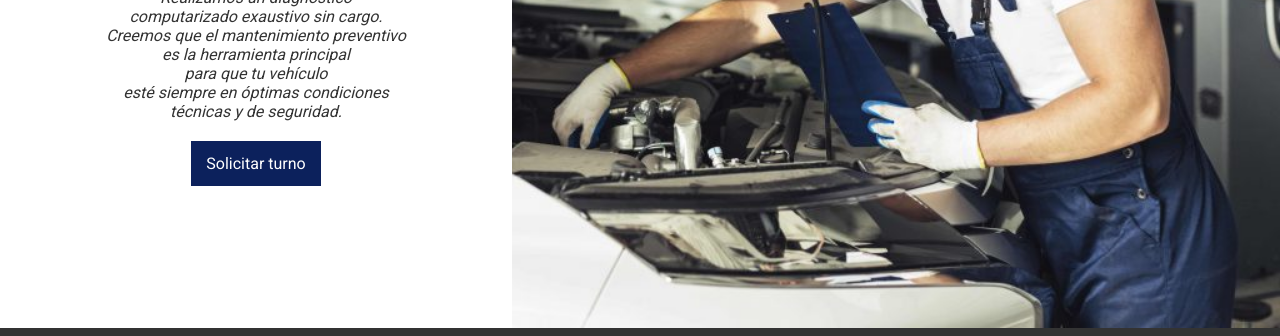
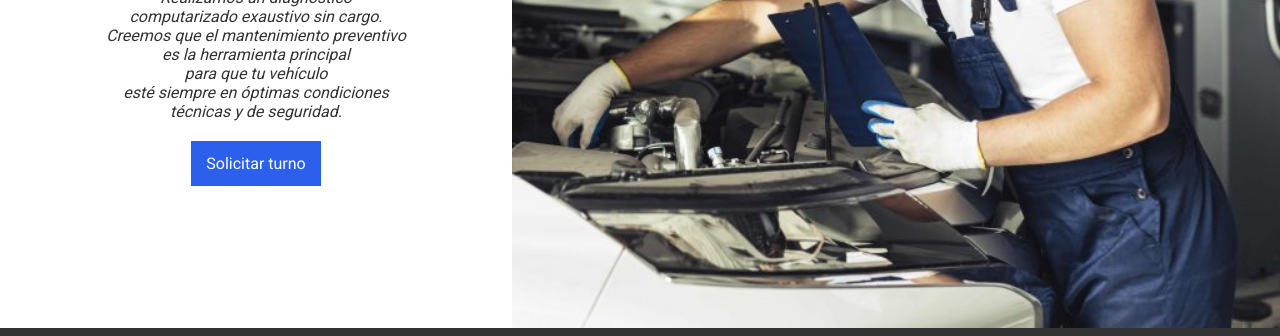
Before and after one commit to canuzamdq/GarageServices, a plain HTML site: page pages/diagnostico.html in a window 1280 px wide. In both pictures the pointer is over the element "Solicitar turno". Shown: the part 376-712 px from the top of the page. Drawn offline with Linux system fonts and the light colour scheme.

Commit message:
animación botones de pages

```diff
--- a/css/styles.css
+++ b/css/styles.css
@@ -22,7 +22,7 @@ a {
     flex-direction: column;
     justify-content: center;
     animation-name: headerAnimate;
-    animation-duration: 20s;
+    animation-duration: 30s;
     animation-iteration-count: infinite ;
 }
 
@@ -220,16 +220,28 @@ a {
         justify-content: center;
         align-items: center;
         background-color: rgb(12, 59, 184);
+        transition: background-color 1s;
 
     }
+
+        .btn:hover {
+            background-color: rgb(43, 95, 236);
+        }
+
 
         .btn a {
             color: rgb(256, 256, 256);
         }
 
+
+
     .btn.drkBlue {
         background-color: rgb(12, 33, 92);
     }
+
+        .btn.btn.drkBlue:hover {
+            background-color: rgb(43, 95, 236);
+        }
 
 
 .sectionPicture {
@@ -456,6 +468,7 @@ form {
     .sectionArticle img {
         width: 120px;
 
+
     }
 
     .sectionPicture {
```
